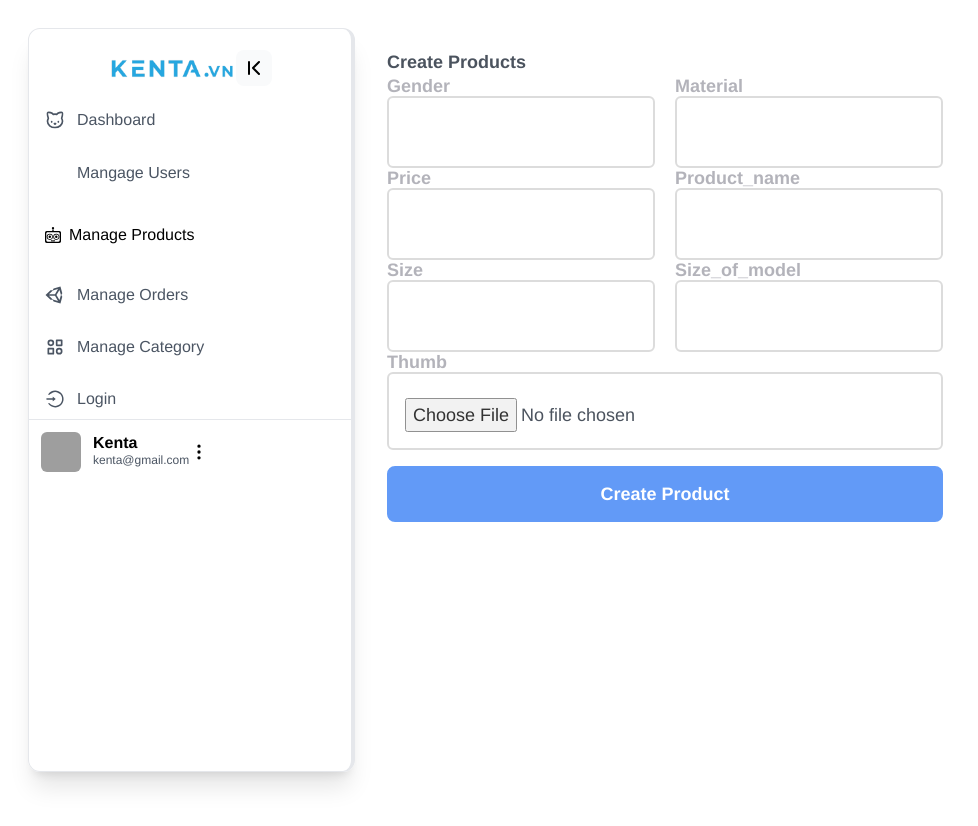
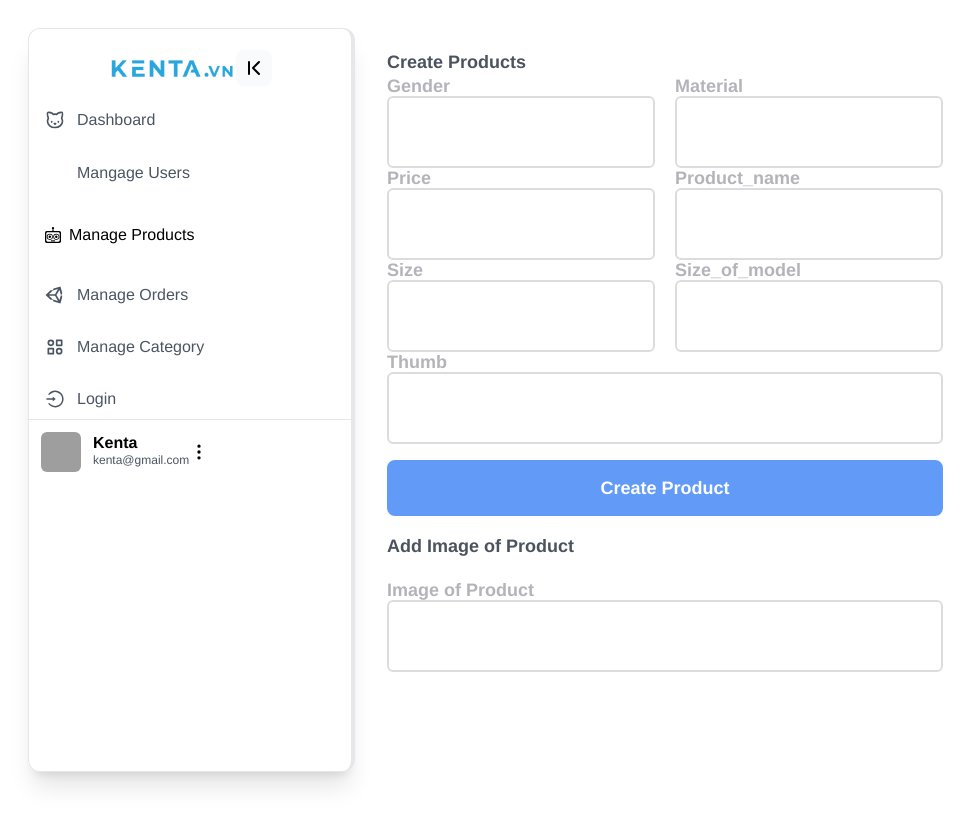
Before and after one commit to TLCN-Organ-EC-Project/admin, a React (Vite) app in the folder admin/: page /create-products in a window 1280 px wide. Shown: the top 826 px of the page, without its empty margins (0-978 px from the left). Built offline with nearby package versions, Linux system fonts and the light colour scheme; grey boxes are pictures that could not be loaded; some icons are missing.

Commit message:
++creatt product

```diff
--- a/admin/src/apis/axios.tsx
+++ b/admin/src/apis/axios.tsx
@@ -2,7 +2,7 @@ import axios, { AxiosRequestConfig, AxiosResponse, AxiosError } from 'axios';
 
 const instance = axios.create({
   baseURL: 'https://gin-ec-clothing.onrender.com/api',
-  timeout: 2000,
+  timeout: 5000,
 });
 
 instance.interceptors.request.use((config) => {
--- a/admin/src/apis/user.tsx
+++ b/admin/src/apis/user.tsx
@@ -17,7 +17,7 @@ export const apiUpdateUser = (data:IUserUpdate, username :string)=>axios({
     data
 })
 export const apiCreateProduct=(data:ICreateProduct)=>axios({
-    url:'/admin/products',
+    url:`/admin/products`,
     method:'post',
     data
 })
--- a/admin/src/components/ManagerProduct/ItemProduct.tsx
+++ b/admin/src/components/ManagerProduct/ItemProduct.tsx
@@ -1,32 +1,51 @@
-import React, { useState } from 'react'
+import React, { useEffect, useState } from 'react'
 import { IProduct } from '@type/@typeProduct'
 import { useQueryClient } from 'react-query';
 import Input from '@comp/Input/Input';
 import { FieldValues, useForm } from 'react-hook-form';
 
-interface typeData{
-    data:IProduct
-    index:number
+interface typeData {
+    data: IProduct
+    index: number
 }
 interface typeUpdate {
-    id:number
+    id: number
 }
-const ItemProduct:React.FC<typeData>= ({
+const ItemProduct: React.FC<typeData> = ({
     data, index
 }) => {
 
     const queryClient = useQueryClient();
-    const [update, setUpdate]=useState<typeUpdate | null>(null)
-    const { handleSubmit, watch,register, formState: { errors }, reset } = useForm<FieldValues>()
-    const handleDeleteProduct=(pid:number)=>{
+    const [update, setUpdate] = useState<typeUpdate | null>(null)
+    const [enableEdit, setEnableEdit] = useState<boolean>(false)
+    const [fakeLoading, setFakeloading] = useState(false)
+    const { handleSubmit, watch, setValue, register, formState: { errors }, reset } = useForm<FieldValues>({
+        defaultValues: {
+            gender: '',
+            material: '',
+            price: '',
+            product_name: '',
+            size: ' ',
+            size_of_model:'',
+            thumb:'',
+        }
+    })
+
+    useEffect(() => {
+        setValue('product_name', data.product_name)
+        setValue('thumb', data.thumb)
+        setValue('price', data.price)
+    }, [data])
+
+    const handleUpdateProducts = () => {
 
     }
+
     return (
         <>
             <tr className='border border-gray-300'>
                 <td className='py-2 px-2'>{index + 1}</td>
                 <td className='py-2 px-4'>
-                    {update?.id === data?.id ?
                     <Input
                         id='product_name'
                         type='text'
@@ -34,11 +53,12 @@ const ItemProduct:React.FC<typeData>= ({
                         inputUser
                         errors={errors}
                         defaultValue={data?.product_name}
+                        disabled={!enableEdit}
                     />
-                        : <span>{data.product_name}</span>}
                 </td>
                 <td className='py-2 px-4'>
-                    {update?.id === data?.id ?
+                    {
+                        enableEdit ?
                         <Input
                         id='thumb'
                         type='text'
@@ -46,33 +66,46 @@ const ItemProduct:React.FC<typeData>= ({
                         inputUser
                         errors={errors}
                         defaultValue={data?.thumb}
+                        disabled={!enableEdit}
                         />
                         : <img className='w-20 h-20' src={data.thumb} alt='NoImg'/>
                     }
                         </td>
                 <td className='py-2 px-4'>
-                    {update?.id === data?.id ?
                     <Input
                         id='price'
                         type='text'
                         {...register('price')}
+                        disabled={!enableEdit}
                         inputUser
                         defaultValue={data?.price.toString()}
                         errors={errors}
                     />
-                        : <span>{data.price}</span>}
                 </td>
-
                 <td>
-                    {update?.id === data.id ? <span className='px-3 border border-rose-700 bg-blue-700 py-1  text-white text-sm cursor-pointer' onClick={() => setUpdate(null)}>Back</span>
-                        : <span className='px-3 border border-rose-700 bg-blue-700 py-1  text-white text-sm transition hover:text-gray-200 cursor-pointer' onClick={() => setUpdate(data)}>Edit</span>
+                    {enableEdit ? <span className='px-3 border border-rose-700 bg-blue-700 py-1  text-white text-sm cursor-pointer' onClick={() => setEnableEdit(false)}>Back</span>
+                        : <span className='px-3 border border-rose-700 bg-blue-700 py-1  text-white text-sm transition hover:text-gray-200 cursor-pointer' onClick={() => setEnableEdit(true)}>Edit</span>
                     }
 
                 </td>
             </tr>
-            {update
-            &&
-            <button className='border px-2 py-2 cursor-pointer text-white bg-rose-500 flex justify-center text-center items-center'>Update</button>}
+            <tr>
+                <td colSpan={7}>
+                    {enableEdit &&
+                        <button
+                            className='border px-2 py-2 cursor-pointer text-white bg-rose-500 flex justify-center text-center items-cente gap-x-3 disabled:opacity-80 disabled:cursor-not-allowed'
+                            type='button'
+                            onClick={() => handleUpdateProducts()}
+                            disabled={fakeLoading}
+                        >
+                            {fakeLoading && <div className='w-5 h-5 border-[3px] animate-spin border-r-white border-y-white border-l-transparent rounded-full'/>}
+                            <div>
+                                Update
+                            </div>
+                        </button>
+                    }
+                </td>
+            </tr>
         </>
     )
 }
--- a/admin/src/components/ManagerUser/ItemUser.tsx
+++ b/admin/src/components/ManagerUser/ItemUser.tsx
@@ -33,7 +33,7 @@ const ItemUser: React.FC<typeData> = ({
     const detailProductStoreSnapshot = useSnapshot(paginationStore)
     const queryClient = useQueryClient();
     const [enableEdit, setEnableEdit] = useState<boolean>(false)
-
+    const [fakeLoading, setFakeloading] = useState(false)
     const { handleSubmit, watch, setValue, register, formState: { errors }, reset } = useForm<FieldValues>({
         defaultValues: {
             full_name: '',
@@ -51,7 +51,6 @@ const ItemUser: React.FC<typeData> = ({
         setValue('address', data.address)
     }, [data])
 
-    const [fakeLoading, setFakeloading] = useState(false)
 
 
     const handleUpdateUser = async (data: IUserUpdate, username: string) => {
@@ -63,6 +62,7 @@ const ItemUser: React.FC<typeData> = ({
             queryClient.invalidateQueries(['user-data', detailProductStoreSnapshot.pagination])
             setEnableEdit(false)
         } else {
+
             toast.error('Can not update user')
         }
         setFakeloading(false)
--- a/admin/src/pages/admin/Create_Product.tsx
+++ b/admin/src/pages/admin/Create_Product.tsx
@@ -1,18 +1,38 @@
 import { apiCreateProduct } from "@api/user"
 import Button from "@comp/Button/Button"
 import Input from "@comp/Input/Input"
+import { ICreateProduct } from "@type/@typeProduct"
 import { useState } from "react"
 import { FieldValues, useForm } from "react-hook-form"
+import { toast } from "react-toastify"
 
+interface IProduct {
+  gender: string,
+  material: string,
+  price: number,
+  product_name: string,
+  size: string,
+  size_of_model: string,
+  thumb: string,
+}
 const Create_Product = () => {
-  const { handleSubmit, watch, register, formState: { errors }, reset } = useForm<FieldValues>()
-
+  const { handleSubmit, watch, setValue, register, formState: { errors }, reset } = useForm<FieldValues>({
+    defaultValues: {
+      gender: '',
+      material: '',
+      price: '',
+      product_name: '',
+      size: ' ',
+      size_of_model: '',
+      thumb: '',
+    }
+  })
   const [Loading, setLoading] = useState(false)
   const [imagePreview, setImagePreview] = useState<string | null>(null);
-
-
   const [profileImage, setProfileImage] = useState<File | string>("");
-  const updateImage = async (e: any) => {
+  const [dataCreateProduct, setDataCreateProduct] = useState<ICreateProduct | null>(null)
+  const [addImageProduct, setAddImageProduct] = useState(true)
+  const updateImageTest = async (e: any) => {
     e.preventDefault();
     setLoading(true);
 
@@ -23,16 +43,14 @@ const Create_Product = () => {
         typeof profileImage !== 'string'
         &&
         (
-        (profileImage as File).type === 'image/png' ||
-        (profileImage as File).type === 'image/jpg' ||
-        (profileImage as File).type === 'image/jpeg'
+          (profileImage as File).type === 'image/png' ||
+          (profileImage as File).type === 'image/jpg' ||
+          (profileImage as File).type === 'image/jpeg'
         )
       ) {
-        const image= new FormData()
+        const image = new FormData()
         image.append('file', profileImage)
         image.append('cloud_name', "dqotbu16k")
-      /*   image.append('upload_preset') */
-
       } else {
         console.log('Invalid file type or no file selected');
       }
@@ -49,8 +67,26 @@ const Create_Product = () => {
       setImagePreview(URL.createObjectURL(selectedFile));
     }
   };
-  const handleCreateProduct = () => {
+  let ICreateProduct: IProduct = {
+    gender: watch('gender'),
+    material: watch('material'),
+    price: parseInt(watch('price')),
+    product_name: watch('product_name'),
+    size: watch('size'),
+    size_of_model: watch('size_of_model'),
+    thumb: watch('thumb'),
+  }
+  console.log(dataCreateProduct)
 
+  const handleCreateProduct = async (data: ICreateProduct) => {
+    const response = await apiCreateProduct(data)
+    if (response?.data) {
+      setDataCreateProduct(response?.data)
+      toast.success('Create success product')
+      setAddImageProduct(!addImageProduct)
+    } else {
+      toast.error('Can not create product')
+    }
   }
   return (
     <div className="w-full">
@@ -76,6 +112,7 @@ const Create_Product = () => {
             label="Price"
             {...register('price')}
             errors={errors}
+            type="number"
           />
           <Input
             id="product_name"
@@ -105,7 +142,7 @@ const Create_Product = () => {
             {...register('thumb')}
             errors={errors}
             onChange={handleImageChange}
-            type="file"
+            type="text"
           />
         </div>
         {
@@ -115,8 +152,22 @@ const Create_Product = () => {
         }
       </div>
       <div className="py-4">
-        <Button label="Create Product" onClick={updateImage} />
+        <Button label="Create Product" onClick={() => handleCreateProduct(ICreateProduct)} />
       </div>
+      {
+        addImageProduct &&
+        <>
+          <div>Add Image of Product </div>
+          <div className="pt-10">
+            <Input
+              id="imageproduct"
+              label="Image of Product"
+              {...register('imageproduct')}
+              errors={errors}
+            />
+          </div>
+        </>
+      }
     </div>
   )
 }
--- a/admin/src/pages/admin/ManagerProduct.tsx
+++ b/admin/src/pages/admin/ManagerProduct.tsx
@@ -11,7 +11,6 @@ const ManagerProduct = () => {
   const detailProductStoreSnapshot = useSnapshot(paginationStore)
 
   const { data: listProduct, isLoading: isFetchProduct } = usegetListPd(detailProductStoreSnapshot.pagination)
-
   return (
     <>
       <div className='w-full'>
```
Also changed, not shown: admin/src/App.tsx (+15 -0 lines). Lines whose indentation alone changed are shown as unchanged.
